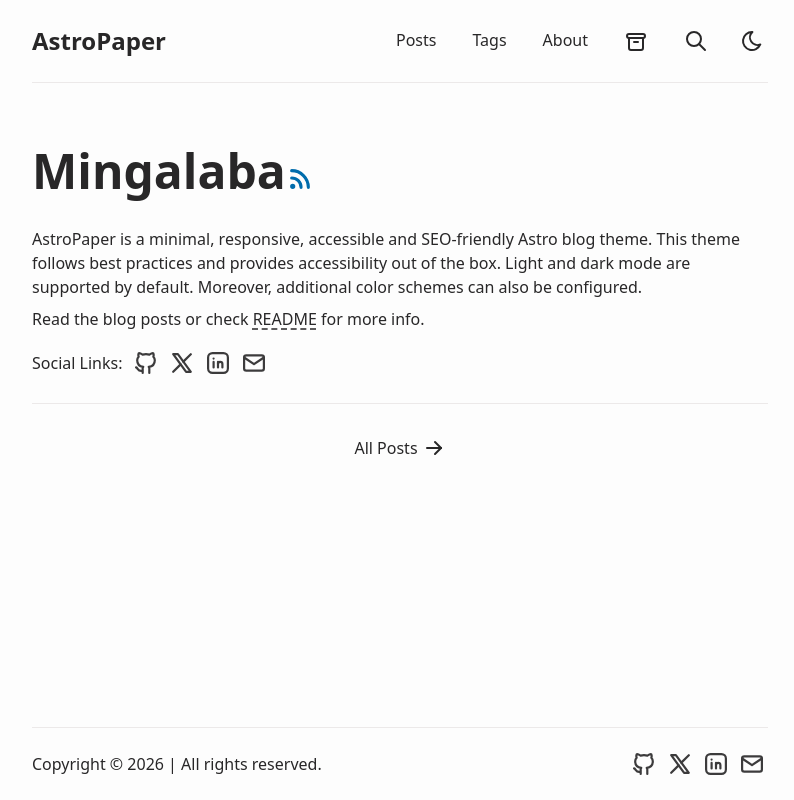
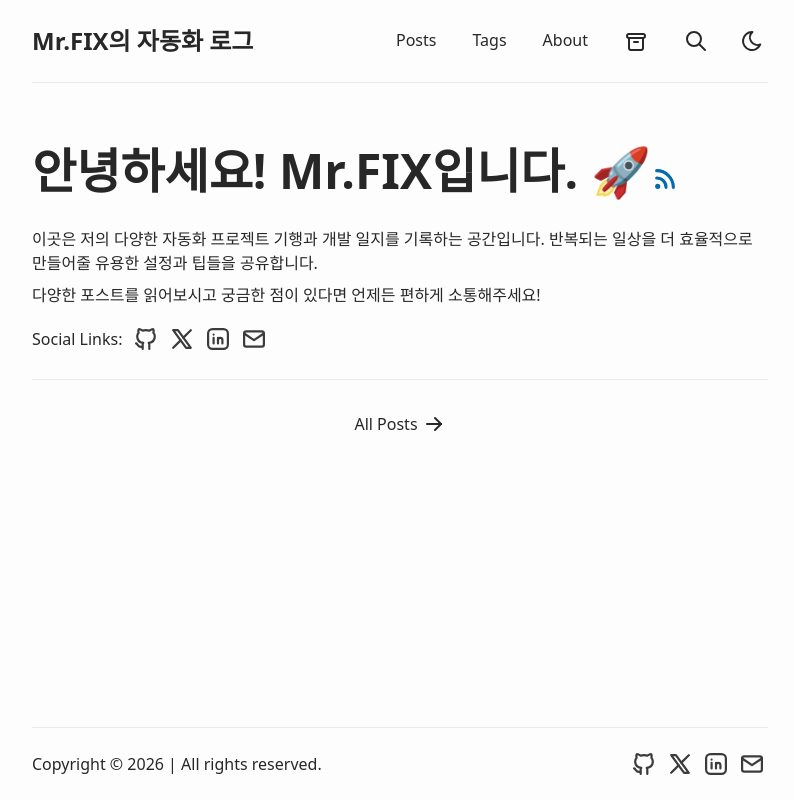
Before and after one commit to Park-Geon-Tae/my-blog, an Astro site: page / in a window 1280 px wide. Shown: the whole page, without its empty margins (240-1034 px from the left). Built offline with nearby package versions, Linux system fonts and the light colour scheme; Astro itself is replaced by a stand-in of ours.

Commit message:
Customize theme and move sample posts

```diff
--- a/src/config.ts
+++ b/src/config.ts
@@ -1,9 +1,9 @@
 export const SITE = {
   website: "https://astro-paper.pages.dev/", // replace this with your deployed domain
-  author: "Sat Naing",
+  author: "Mr.FIX",
   profile: "https://satnaing.dev/",
-  desc: "A minimal, responsive and SEO-friendly Astro blog theme.",
-  title: "AstroPaper",
+  desc: "Mr.FIX의 꼼꼼하고 유용한 자동화 설정 및 기록들을 공유합니다.",
+  title: "Mr.FIX의 자동화 로그",
   ogImage: "astropaper-og.jpg",
   lightAndDarkMode: true,
   postPerIndex: 4,
--- a/src/pages/index.astro
+++ b/src/pages/index.astro
@@ -24,7 +24,7 @@
   <main id="main-content" data-layout="index" class="app-layout">
     <section id="hero" class:list={["pt-8 pb-6", "border-b border-border"]}>
       <h1 class="my-4 inline-block text-4xl font-bold sm:my-8 sm:text-5xl">
-        Mingalaba
+        안녕하세요! Mr.FIX입니다. 🚀
       </h1>
       <a
         target="_blank"
@@ -42,19 +42,11 @@
       </a>
 
       <p>
-        AstroPaper is a minimal, responsive, accessible and SEO-friendly Astro
-        blog theme. This theme follows best practices and provides accessibility
-        out of the box. Light and dark mode are supported by default. Moreover,
-        additional color schemes can also be configured.
+        이곳은 저의 다양한 자동화 프로젝트 기행과 개발 일지를 기록하는 공간입니다.
+        반복되는 일상을 더 효율적으로 만들어줄 유용한 설정과 팁들을 공유합니다.
       </p>
       <p class="mt-2">
-        Read the blog posts or check
-        <LinkButton
-          class="underline decoration-dashed underline-offset-4 hover:text-accent"
-          href="https://github.com/satnaing/astro-paper#readme"
-        >
-          README
-        </LinkButton> for more info.
+        다양한 포스트를 읽어보시고 궁금한 점이 있다면 언제든 편하게 소통해주세요!
       </p>
       {
         // only display if at least one social link is enabled
```
Also changed, not shown: src/data/_backup/_releases/astro-paper-2.md (renamed from src/data/blog/_releases/astro-paper-2.md), src/data/_backup/_releases/astro-paper-3.md (renamed from src/data/blog/_releases/astro-paper-3.md), src/data/_backup/_releases/astro-paper-4.md (renamed from src/data/blog/_releases/astro-paper-4.md), src/data/_backup/_releases/astro-paper-5.md (renamed from src/data/blog/_releases/astro-paper-5.md), src/data/_backup/adding-new-post.md (renamed from src/data/blog/adding-new-post.md), src/data/_backup/customizing-astropaper-theme-color-schemes.md (renamed from src/data/blog/customizing-astropaper-theme-color-schemes.md), src/data/_backup/dynamic-og-images.md (renamed from src/data/blog/dynamic-og-images.md), src/data/_backup/examples/example-draft-post.md (renamed from src/data/blog/examples/example-draft-post.md), src/data/_backup/examples/portfolio-website-development.md (renamed from src/data/blog/examples/portfolio-website-development.md), src/data/_backup/examples/tailwind-typography.md (renamed from src/data/blog/examples/tailwind-typography.md), src/data/_backup/examples/terminal-development.md (renamed from src/data/blog/examples/terminal-development.md), src/data/_backup/how-to-add-latex-equations-in-blog-posts.md (renamed from src/data/blog/how-to-add-latex-equations-in-blog-posts.md), src/data/_backup/how-to-configure-astropaper-theme.md (renamed from src/data/blog/how-to-configure-astropaper-theme.md), src/data/_backup/how-to-integrate-giscus-comments.md (renamed from src/data/blog/how-to-integrate-giscus-comments.md), 3 more files.
